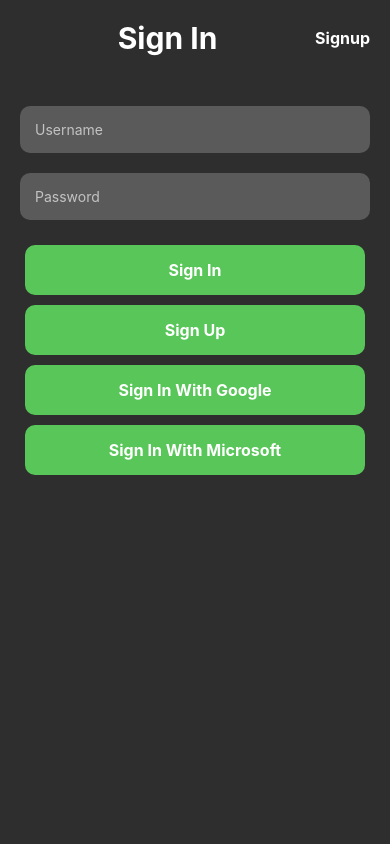
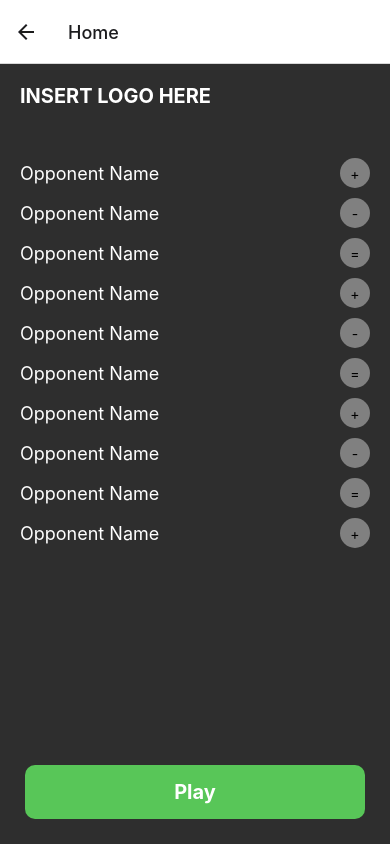
Before and after one commit to yugi957/KingsEye, a React Native app: screen /Home in a window 390 px wide. Built offline with nearby package versions, Linux system fonts and the light colour scheme.

Commit message:
Added base home page

```diff
--- a/App.tsx
+++ b/App.tsx
@@ -4,6 +4,7 @@
 import { NavigationContainer } from '@react-navigation/native';
 import Login from './app/screens/Login';
 import Signup from './app/screens/Signup';
+import Home from './app/screens/Home';
 
 const Stack = createNativeStackNavigator();
 
@@ -13,6 +14,7 @@
       <Stack.Navigator initialRouteName='Login'>
         <Stack.Screen name = "Login" component={Login} options={{ headerShown: false }} />
         <Stack.Screen name = "Signup" component={Signup} options={{ headerShown: false }} />
+        <Stack.Screen name="Home" component={Home} />
       </Stack.Navigator>
     </NavigationContainer>
   );
--- /dev/null
+++ b/app/screens/Home.tsx
@@ -0,0 +1,101 @@
+import { View, Text, TouchableOpacity, StyleSheet, ScrollView, TextInput } from 'react-native';
+import {NavigationContainer, useNavigation} from '@react-navigation/native';
+import React, { useState, useEffect } from 'react'
+import { FIREBASE_AUTH } from '../../FirebaseConfig'
+import { createUserWithEmailAndPassword, signInWithEmailAndPassword } from 'firebase/auth';
+import { getAuth, signInWithPopup, GoogleAuthProvider, OAuthProvider } from "firebase/auth";
+import globalStyles from '../styles/globalStyles';
+
+const Home = () => {
+    const fbAuth = FIREBASE_AUTH;
+    const auth = getAuth();
+
+    return (
+        <View style={globalStyles.container}>
+          {/* Logo and Search */}
+          <View style={globalStyles.header}>
+            <Text style={styles.logo}>INSERT LOGO HERE</Text>
+          </View>
+
+          {/* Game Archive List */}
+          <ScrollView style={styles.archiveList}>
+            {Array(10).fill(null).map((_, index) => (
+              <View key={index} style={styles.opponentItem}>
+                <Text style={styles.opponentName}>Opponent Name</Text>
+                <TouchableOpacity style={styles.iconButton}>
+                  {/* Representing icons with text here; replace with actual icons */}
+                  <Text>{['+', '-', '='][index % 3]}</Text>
+                </TouchableOpacity>
+              </View>
+            ))}
+          </ScrollView>
+
+          {/* Play Button */}
+          <TouchableOpacity style={globalStyles.generalButton}>
+            <Text style={styles.playButtonText}>Play</Text>
+          </TouchableOpacity>
+        </View>
+      );
+};
+
+export default Home;
+
+const styles = StyleSheet.create({
+    container: {
+      flex: 1,
+      backgroundColor: 'black',
+      padding: 15,
+    },
+    header: {
+      flexDirection: 'row',
+      alignItems: 'center',
+      marginBottom: 20,
+    },
+    logo: {
+      flex: 1,
+      color: 'white',
+      fontSize: 20,
+      fontWeight: 'bold',
+    },
+    search: {
+      flex: 2,
+      backgroundColor: 'gray',
+      borderRadius: 15,
+      paddingHorizontal: 15,
+      color: 'white',
+    },
+    archiveList: {
+      flex: 1,
+      marginBottom: 20,
+    },
+    opponentItem: {
+      flexDirection: 'row',
+      alignItems: 'center',
+      marginBottom: 10,
+    },
+    opponentName: {
+      flex: 1,
+      color: 'white',
+      fontSize: 18,
+    },
+    iconButton: {
+      width: 30,
+      height: 30,
+      backgroundColor: 'gray',
+      alignItems: 'center',
+      justifyContent: 'center',
+      borderRadius: 15,
+      marginLeft: 10,
+    },
+    playButton: {
+      backgroundColor: 'green',
+      borderRadius: 20,
+      paddingVertical: 10,
+      alignItems: 'center',
+    },
+    playButtonText: {
+      color: 'white',
+      fontSize: 20,
+      fontWeight: 'bold',
+    },
+  });
--- a/app/screens/Login.tsx
+++ b/app/screens/Login.tsx
@@ -13,12 +13,18 @@
     const fbAuth = FIREBASE_AUTH;
     const auth = getAuth();
 
+    const navigation = useNavigation();
+    const navToSignup = () => {
+        navigation.navigate('Signup')
+    }
+
     const signIn = async () => {
         setLoading(true);
         try {
             const response = await signInWithEmailAndPassword(fbAuth, email, password);
             console.log(response);
             alert('Signed in');
+            navigation.navigate('Home')
         } catch (error: any) {
             console.log(error);
             alert("Sign in failed" + error.message);
@@ -39,11 +45,6 @@
         } finally {
             setLoading(false);
         }
-    }
-
-    const navigation = useNavigation();
-    const navToSignup = () => {
-        navigation.navigate('Signup')
     }
 
     return (
```
Also changed, not shown: app/screens/Navigator.tsx (deleted, +0 -20 lines).
